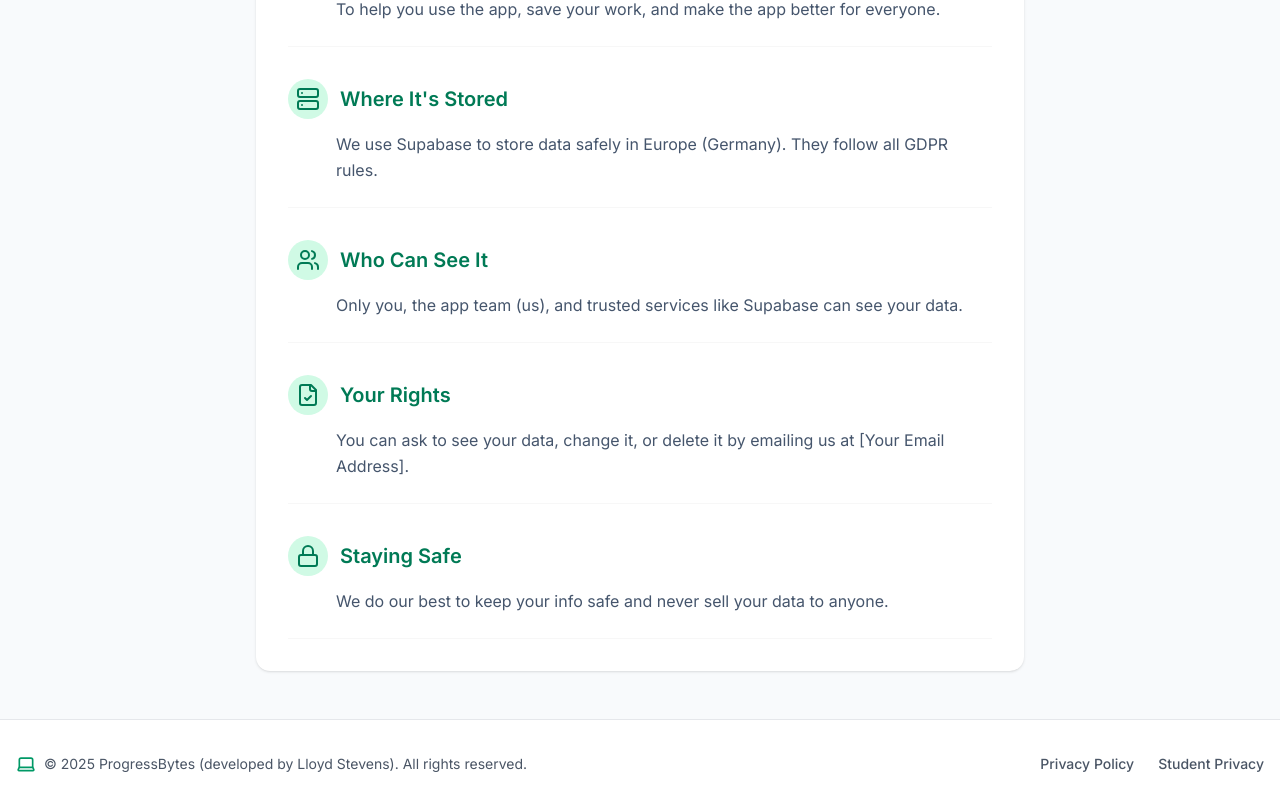
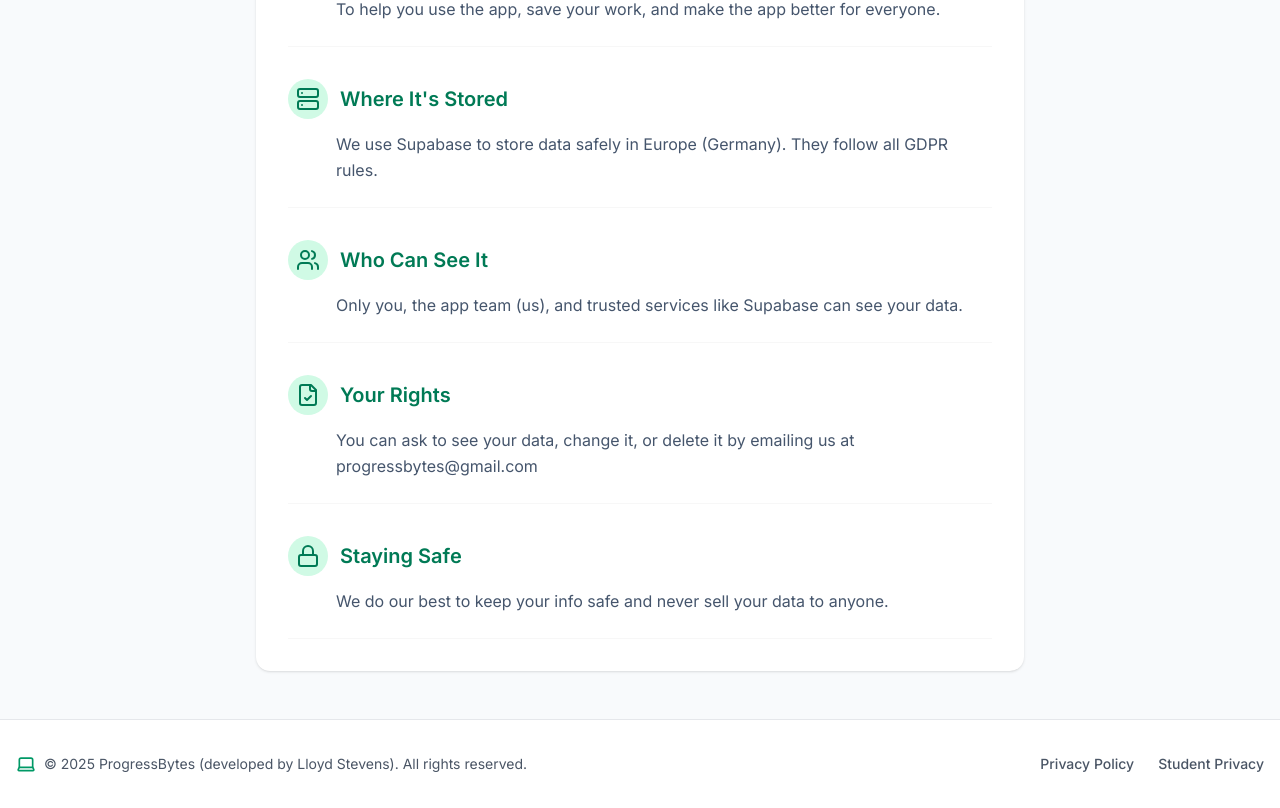
Before and after one commit to llogostevo/progressbytes-v2, a Next.js app: page /privacy-policy/student in a window 1280 px wide. Shown: the part 627-1435 px from the top of the page. Built offline with nearby package versions, Linux system fonts and the light colour scheme.

Commit message:
updated email address

```diff
--- a/components/PrivacyPolicyMain.tsx
+++ b/components/PrivacyPolicyMain.tsx
@@ -109,7 +109,7 @@ export default function PrivacyPolicyMain() {
           <p>• Object to or restrict processing</p>
           <p>• Data portability</p>
           <p>• Withdraw consent at any time</p>
-          <p>To exercise these rights, contact us at [Your Email Address].</p>
+          <p>To exercise these rights, contact us at progressbytes@gmail.com</p>
         </div>
       ),
     },
--- a/components/PrivacyPolicyStudent.tsx
+++ b/components/PrivacyPolicyStudent.tsx
@@ -55,7 +55,7 @@ export default function PrivacyPolicyStudent() {
                 icon={<FileCheck />}
                 title="Your Rights"
                 content={
-                  <p>You can ask to see your data, change it, or delete it by emailing us at [Your Email Address].</p>
+                  <p>You can ask to see your data, change it, or delete it by emailing us at progressbytes@gmail.com</p>
                 }
               />
 
```
